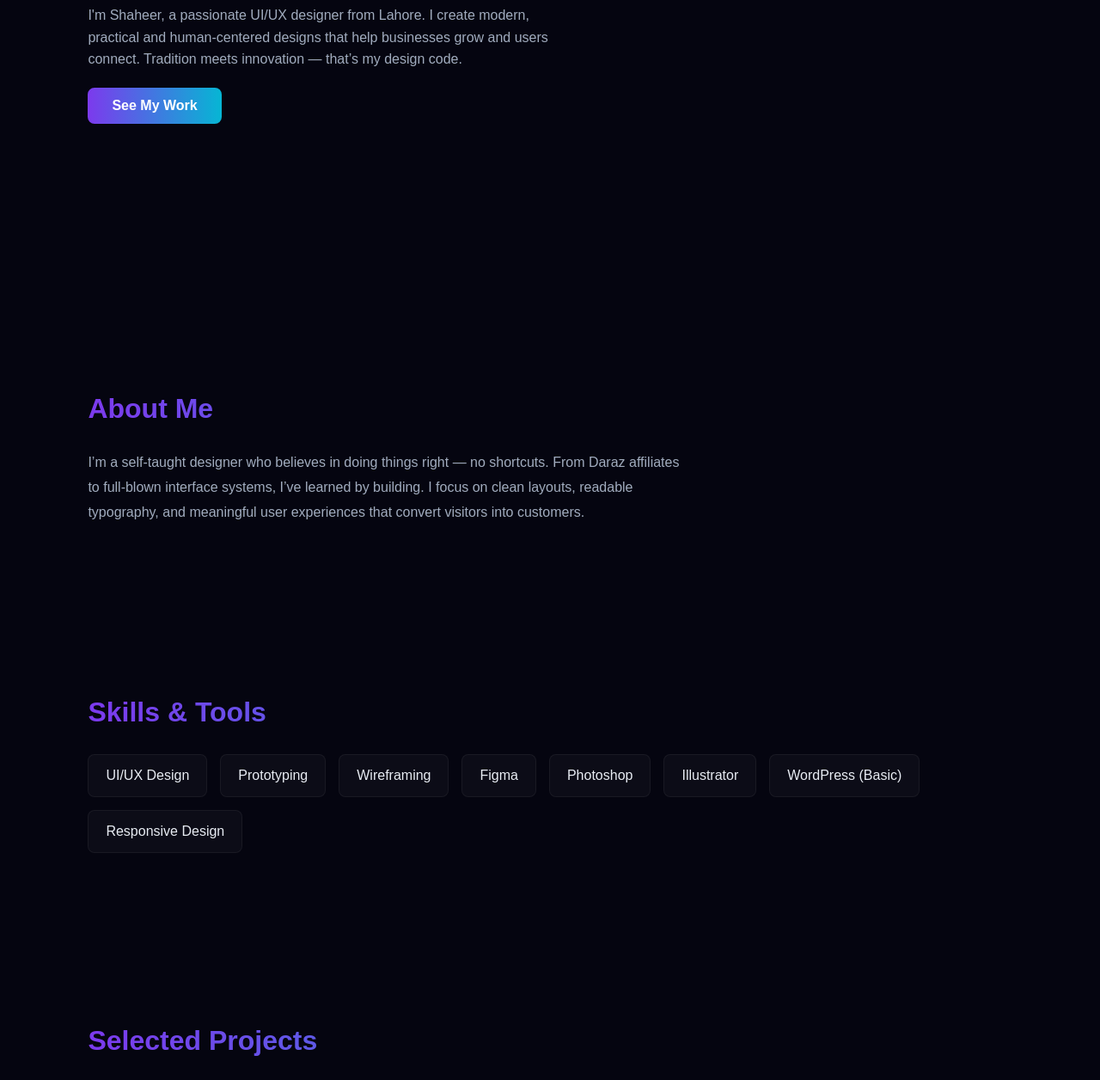
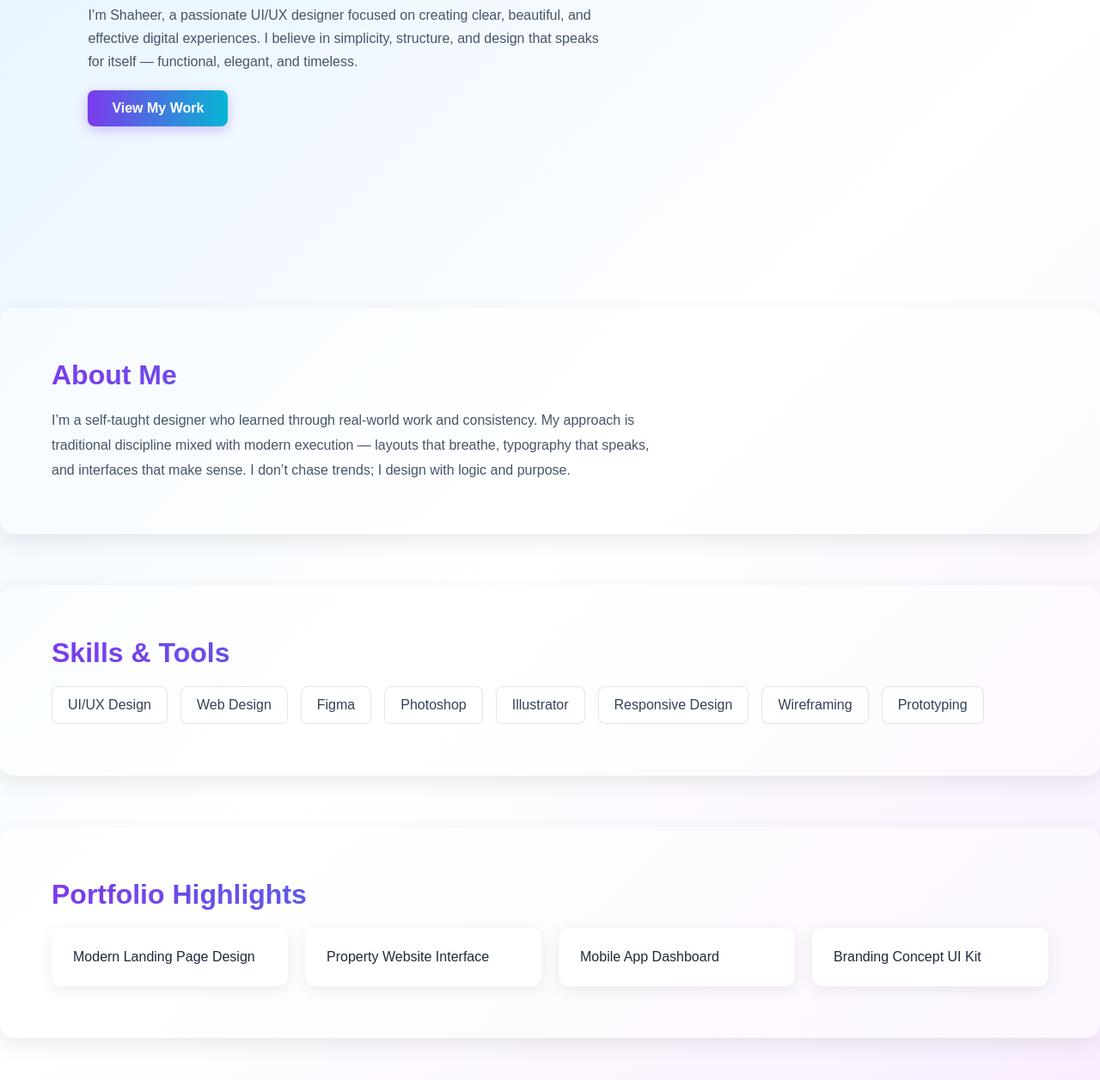
Before and after one commit to sheikhshaheer412-web/sheikhshaheer412-web.github.io, a plain HTML site: page index.html in a window 1280 px wide. Shown: the part 352-1608 px from the top of the page at 86% size. Drawn offline with Linux system fonts and the light colour scheme.

Commit message:
Update index.html

```diff
--- a/index.html
+++ b/index.html
@@ -1,47 +1,39 @@
 <!DOCTYPE html>
 <html lang="en">
 <head>
-  <meta charset="UTF-8">
-  <meta name="viewport" content="width=device-width, initial-scale=1.0">
+  <meta charset="UTF-8" />
+  <meta name="viewport" content="width=device-width, initial-scale=1.0" />
   <title>Shaheer Designx | UI/UX Designer</title>
   <style>
     *{margin:0;padding:0;box-sizing:border-box;font-family:'Poppins',sans-serif;}
     body{
-      background:#050510;
-      color:#e8ecf3;
+      background:linear-gradient(135deg,#e3f2ff,#ffffff,#f7e9ff);
+      color:#1e293b;
       overflow-x:hidden;
     }
     header{
-      display:flex;
-      justify-content:space-between;
-      align-items:center;
+      display:flex;justify-content:space-between;align-items:center;
       padding:20px 8%;
-      background:rgba(255,255,255,0.02);
-      backdrop-filter:blur(8px);
-      border-bottom:1px solid rgba(255,255,255,0.05);
-      position:sticky;top:0;
+      background:rgba(255,255,255,0.6);
+      backdrop-filter:blur(10px);
+      position:sticky;top:0;z-index:10;
+      border-bottom:1px solid rgba(0,0,0,0.1);
     }
     .logo{
-      font-size:1.5rem;
-      font-weight:700;
+      font-size:1.6rem;font-weight:700;
       background:linear-gradient(90deg,#7c3aed,#06b6d4);
       -webkit-background-clip:text;
       -webkit-text-fill-color:transparent;
     }
     nav a{
-      color:#b0b9c7;
-      text-decoration:none;
-      margin-left:25px;
+      color:#334155;text-decoration:none;margin-left:25px;font-weight:500;
       transition:.3s;
     }
-    nav a:hover{color:#06b6d4;}
+    nav a:hover{color:#7c3aed;}
     section{padding:100px 8%;}
     .hero{
-      display:flex;
-      flex-direction:column;
-      align-items:flex-start;
-      justify-content:center;
-      height:80vh;
+      display:flex;flex-direction:column;align-items:flex-start;
+      justify-content:center;min-height:80vh;
     }
     .hero h1{
       font-size:3rem;
@@ -49,66 +41,60 @@
       -webkit-background-clip:text;
       -webkit-text-fill-color:transparent;
     }
-    .hero p{max-width:550px;margin:20px 0;color:#a1acbe;line-height:1.6;}
+    .hero p{
+      max-width:600px;margin:20px 0;color:#475569;line-height:1.7;
+    }
     .btn{
       padding:12px 28px;
       background:linear-gradient(90deg,#7c3aed,#06b6d4);
-      border:none;
-      border-radius:8px;
-      color:white;
-      font-weight:600;
-      text-decoration:none;
-      transition:.3s;
+      border:none;border-radius:8px;color:white;
+      font-weight:600;text-decoration:none;transition:.3s;
+      box-shadow:0 4px 14px rgba(124,58,237,0.3);
     }
-    .btn:hover{opacity:.85;}
-    .about h2, .skills h2, .portfolio h2, .contact h2{
+    .btn:hover{transform:translateY(-3px);}
+    .about, .skills, .portfolio, .contact{
+      background:rgba(255,255,255,0.4);
+      border-radius:16px;
+      box-shadow:0 8px 24px rgba(0,0,0,0.08);
+      margin-bottom:60px;
+      padding:60px;
+    }
+    h2{
       font-size:2rem;
-      margin-bottom:30px;
+      margin-bottom:20px;
       background:linear-gradient(90deg,#7c3aed,#06b6d4);
       -webkit-background-clip:text;
       -webkit-text-fill-color:transparent;
     }
-    .about p{
-      max-width:700px;
-      color:#a1acbe;
-      line-height:1.8;
-    }
-    .skills-list{
-      display:flex;
-      flex-wrap:wrap;
-      gap:15px;
-    }
+    .about p{max-width:700px;color:#475569;line-height:1.8;}
+    .skills-list{display:flex;flex-wrap:wrap;gap:15px;}
     .skill{
-      background:rgba(255,255,255,0.03);
-      border:1px solid rgba(255,255,255,0.05);
+      background:rgba(255,255,255,0.8);
+      border:1px solid rgba(0,0,0,0.1);
       border-radius:8px;
-      padding:15px 20px;
+      padding:12px 18px;
       font-weight:500;
       transition:.3s;
+      color:#334155;
     }
     .skill:hover{
       background:linear-gradient(90deg,#7c3aed20,#06b6d420);
+      transform:translateY(-3px);
     }
     .portfolio-grid{
       display:grid;
-      grid-template-columns:repeat(auto-fit,minmax(240px,1fr));
+      grid-template-columns:repeat(auto-fit,minmax(250px,1fr));
       gap:20px;
     }
     .card{
-      background:rgba(255,255,255,0.02);
-      border:1px solid rgba(255,255,255,0.05);
-      border-radius:10px;
-      padding:20px;
-      text-align:center;
+      background:white;
+      border-radius:12px;
+      box-shadow:0 4px 18px rgba(0,0,0,0.08);
+      padding:25px;
       transition:.3s;
     }
-    .card:hover{transform:translateY(-5px);background:rgba(255,255,255,0.04);}
-    .contact a{
-      color:#06b6d4;
-      text-decoration:none;
-      font-weight:600;
-    }
-    footer{text-align:center;padding:30px;color:#7a8594;font-size:.9rem;}
+    .card:hover{transform:translateY(-5px);}
+    footer{text-align:center;padding:30px;color:#475569;font-size:.9rem;}
   </style>
 </head>
 <body>
@@ -123,48 +109,48 @@
   </header>
 
   <section class="hero">
-    <h1>Designing the Future — One Pixel at a Time</h1>
-    <p>I'm Shaheer, a passionate UI/UX designer from Lahore. I create modern, practical and human-centered designs that help businesses grow and users connect. Tradition meets innovation — that’s my design code.</p>
-    <a href="#portfolio" class="btn">See My Work</a>
+    <h1>Designing with Vision and Precision</h1>
+    <p>I’m Shaheer, a passionate UI/UX designer focused on creating clear, beautiful, and effective digital experiences. I believe in simplicity, structure, and design that speaks for itself — functional, elegant, and timeless.</p>
+    <a href="#portfolio" class="btn">View My Work</a>
   </section>
 
   <section id="about" class="about">
     <h2>About Me</h2>
-    <p>I’m a self-taught designer who believes in doing things right — no shortcuts. From Daraz affiliates to full-blown interface systems, I’ve learned by building. I focus on clean layouts, readable typography, and meaningful user experiences that convert visitors into customers.</p>
+    <p>I’m a self-taught designer who learned through real-world work and consistency. My approach is traditional discipline mixed with modern execution — layouts that breathe, typography that speaks, and interfaces that make sense. I don’t chase trends; I design with logic and purpose.</p>
   </section>
 
   <section id="skills" class="skills">
     <h2>Skills & Tools</h2>
     <div class="skills-list">
       <div class="skill">UI/UX Design</div>
-      <div class="skill">Prototyping</div>
-      <div class="skill">Wireframing</div>
+      <div class="skill">Web Design</div>
       <div class="skill">Figma</div>
       <div class="skill">Photoshop</div>
       <div class="skill">Illustrator</div>
-      <div class="skill">WordPress (Basic)</div>
       <div class="skill">Responsive Design</div>
+      <div class="skill">Wireframing</div>
+      <div class="skill">Prototyping</div>
     </div>
   </section>
 
   <section id="portfolio" class="portfolio">
-    <h2>Selected Projects</h2>
+    <h2>Portfolio Highlights</h2>
     <div class="portfolio-grid">
-      <div class="card">Food Ordering Website UI</div>
-      <div class="card">Property Listing Platform</div>
-      <div class="card">Affiliate Product Posters</div>
-      <div class="card">E-commerce Landing Page</div>
+      <div class="card">Modern Landing Page Design</div>
+      <div class="card">Property Website Interface</div>
+      <div class="card">Mobile App Dashboard</div>
+      <div class="card">Branding Concept UI Kit</div>
     </div>
   </section>
 
   <section id="contact" class="contact">
-    <h2>Let’s Work Together</h2>
-    <p>Got a project, collaboration, or opportunity? Let’s connect.</p>
-    <p>Email me at <a href="mailto:shaheerdesignx@gmail.com">shaheerdesignx@gmail.com</a></p>
+    <h2>Let’s Collaborate</h2>
+    <p>Interested in working together or need a creative partner for your next project?</p>
+    <p>Reach out at <strong>shaheerdesignx@gmail.com</strong></p>
   </section>
 
   <footer>
-    © 2025 Shaheer Designx — Built with passion and precision.
+    © 2025 Shaheer Designx — Vision. Structure. Impact.
   </footer>
 </body>
 </html>
```
